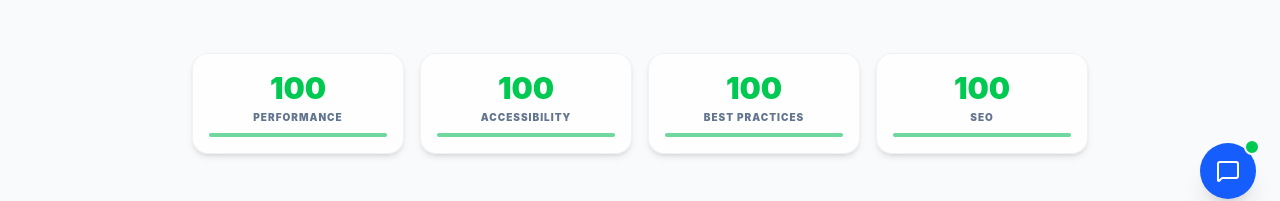
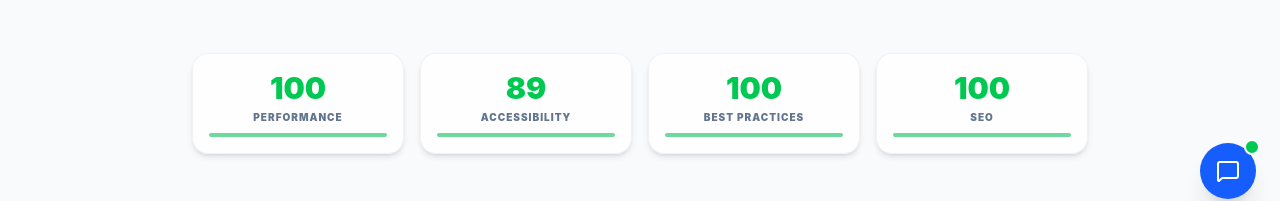
Before and after one commit to patelrohan224/portfolio, a Next.js app: page / in a window 1280 px wide. Shown: the part 577-778 px from the top of the page. Built offline with nearby package versions, Linux system fonts and the light colour scheme.

Commit message:
updated web vitals

```diff
--- a/app/page.tsx
+++ b/app/page.tsx
@@ -67,7 +67,7 @@ const ThemeToggle: React.FC = () => {
 const PerformanceScorecard: React.FC = () => {
   const metrics = [
     { label: 'Performance', score: 100, color: 'text-green-500' },
-    { label: 'Accessibility', score: 100, color: 'text-green-500' },
+    { label: 'Accessibility', score: 89, color: 'text-green-500' },
     { label: 'Best Practices', score: 100, color: 'text-green-500' },
     { label: 'SEO', score: 100, color: 'text-green-500' },
   ];
```
